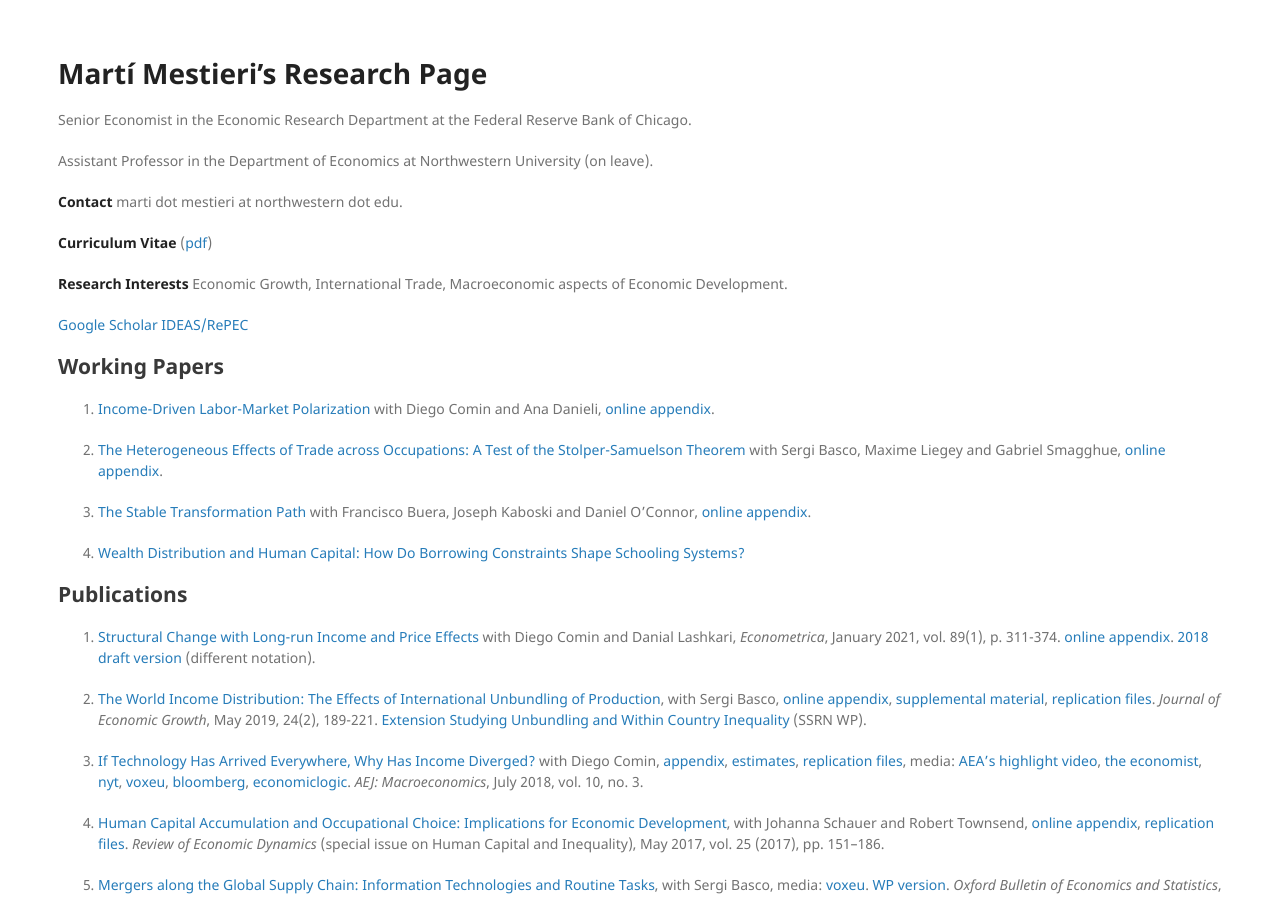
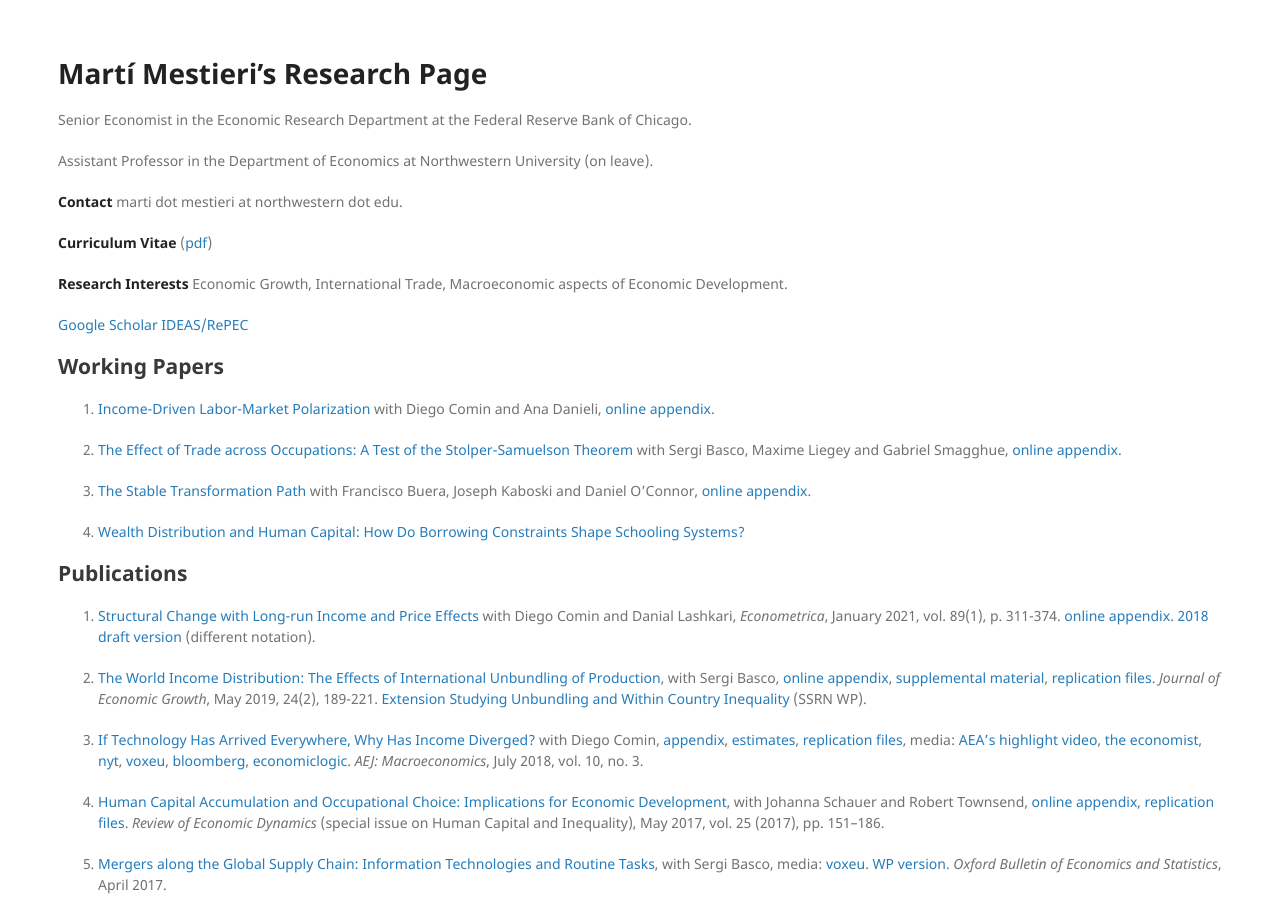
Before and after one commit to mestieri/mestieri.github.io, a Jekyll site: the page built from index.md, in a window 1280 px wide and 900 px high. Built offline with Jekyll 4.4.1, drawn with Linux system fonts in a browser that asks for light colours.

Commit message:
Update index.md

```diff
--- a/index.md
+++ b/index.md
@@ -24,9 +24,9 @@ Assistant Professor in the Department of Economics at Northwestern University (o
 1. [Income-Driven Labor-Market Polarization](https://www.dropbox.com/s/tgqm3mdbo4jaqn0/cdm_june2020.pdf?dl=0) with Diego Comin and Ana Danieli,
     [online appendix](https://www.dropbox.com/s/t4wbqhdj2bylblr/cdm_onlineappendix.pdf?dl=0).
 
-2. [The Heterogeneous Effects of Trade across Occupations: A Test of the Stolper-Samuelson Theorem](https://www.dropbox.com/s/qnaxy11qqi4szno/blms.pdf?dl=0)
+2. [The Effect of Trade across Occupations: A Test of the Stolper-Samuelson Theorem](https://www.dropbox.com/s/zag3833c67qay5x/blms.pdf?dl=0)
     with Sergi Basco, Maxime Liegey and Gabriel Smagghue,
-    [online appendix](https://www.dropbox.com/s/6bel4c02tsbyozb/blms_oa.pdf?dl=0).
+    [online appendix](https://www.dropbox.com/s/0uiqoho97r2mnix/blms_op.pdf?dl=0).
 
 3. [The Stable Transformation Path](https://www.dropbox.com/s/szq64u8nqc85al1/bkmo.pdf?dl=0)
     with Francisco Buera, Joseph Kaboski and Daniel O'Connor,
```
